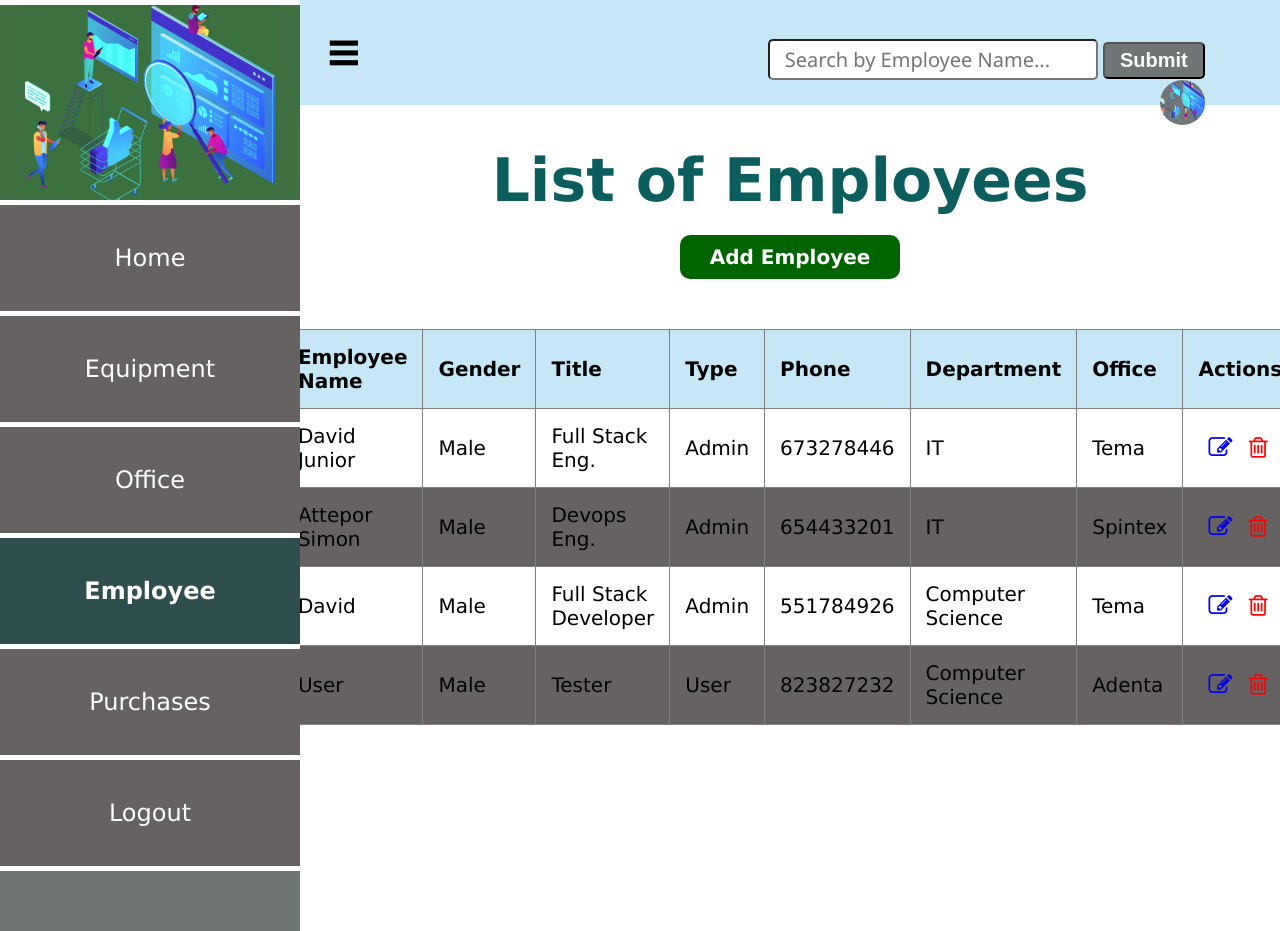
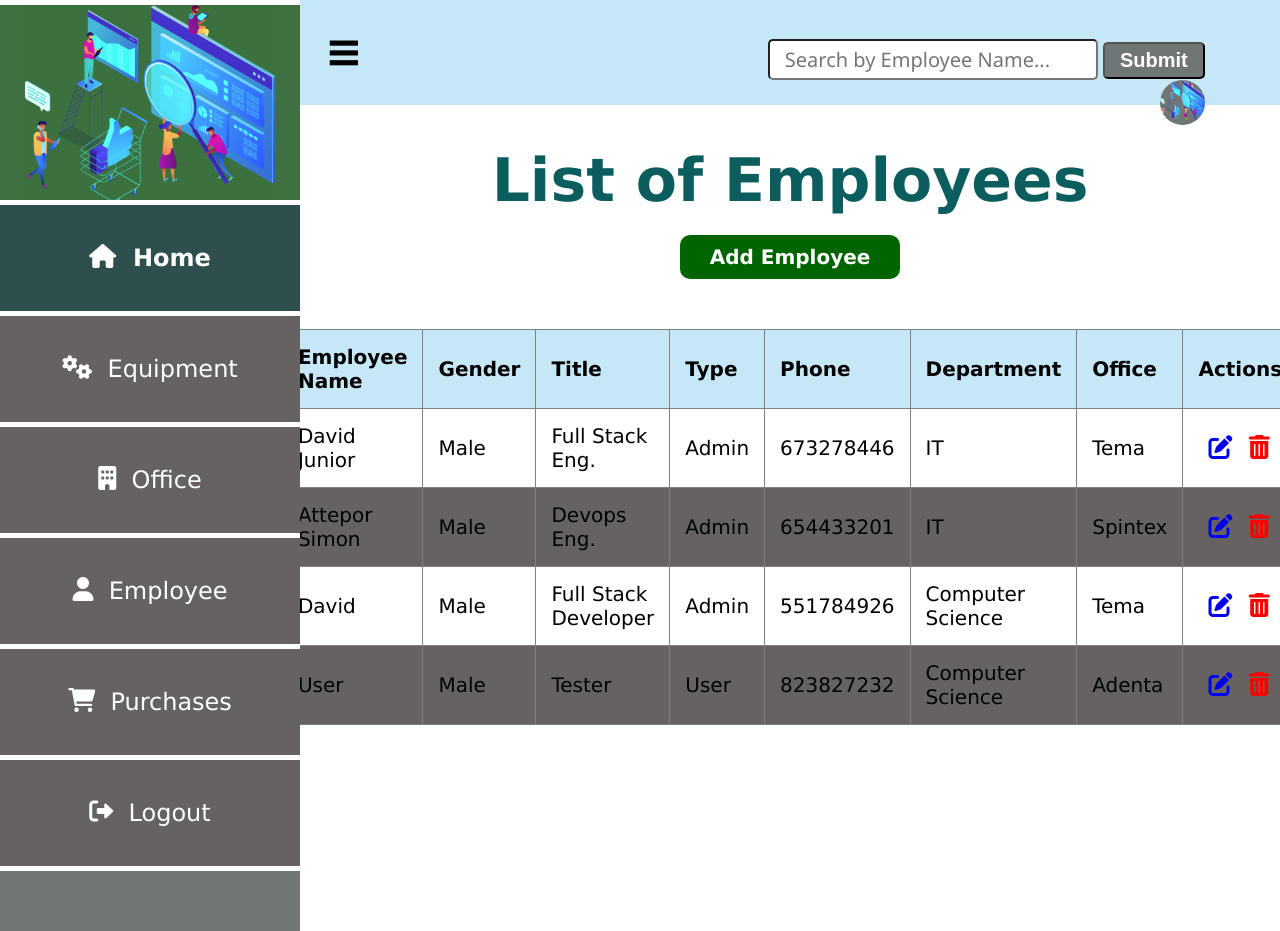
Before and after one commit to Aristocratjnr/device-inventory-system, a Flask app: page /employee in a window 1280 px wide. Run offline with Flask 3, Linux system fonts and the light colour scheme.

Commit message:
Update font awesome icons and background styles for navigation links

```diff
--- a/templates/employeeList.html
+++ b/templates/employeeList.html
@@ -10,6 +10,7 @@
     />
     <script src="https://code.jquery.com/jquery-3.6.0.min.js"></script>
     <link rel="stylesheet" href="https://cdnjs.cloudflare.com/ajax/libs/font-awesome/4.7.0/css/font-awesome.min.css">
+    <link rel="stylesheet" href="https://cdnjs.cloudflare.com/ajax/libs/font-awesome/6.0.0-beta3/css/all.min.css">
 
     <script>
       $(document).ready(function(){
@@ -54,12 +55,12 @@
             <img src="{{ url_for('static', filename='bg4.png') }}" alt="logo">
         </div>
         <div class="content">
-            <a href="/entry_point" class="home">Home</a>
-            <a href="/equipment" class="home">Equipment</a>
-            <a href="/location" class="home">Office</a>
-            <a href="/employee" class="home active">Employee</a>
-            <a href="/purchase" class="home">Purchases</a>
-            <a href="/login" class="home">Logout</a>
+          <a href="/entry_point" class="home active"><i class="fas fa-home"></i>&nbsp; Home</a>
+          <a href="/equipment" class="home"><i class="fas fa-cogs"></i>&nbsp;  Equipment</a>
+          <a href="/location" class="home"><i class="fas fa-building"></i>&nbsp;  Office</a>
+          <a href="/employee" class="home"><i class="fas fa-user"></i>&nbsp;  Employee</a>
+          <a href="/purchase" class="home"><i class="fas fa-shopping-cart"></i> &nbsp; Purchases</a>
+          <a href="/login" class="home"><i class="fas fa-sign-out-alt"></i>&nbsp;  Logout</a>
         </div>
     </section>
 
--- a/templates/locationList.html
+++ b/templates/locationList.html
@@ -10,6 +10,7 @@
     href="{{ url_for('static', filename='main.css') }}"
     />
     <link rel="stylesheet" href="https://cdnjs.cloudflare.com/ajax/libs/font-awesome/4.7.0/css/font-awesome.min.css">
+    <link rel="stylesheet" href="https://cdnjs.cloudflare.com/ajax/libs/font-awesome/6.0.0-beta3/css/all.min.css">
 
     <script>
       $(document).ready(function(){
```
Also changed, not shown: templates/purchaseList.html (+8 -8 lines).
